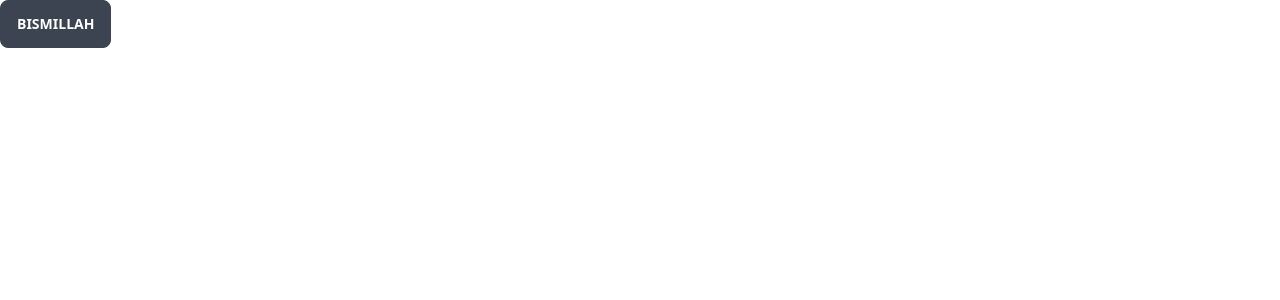
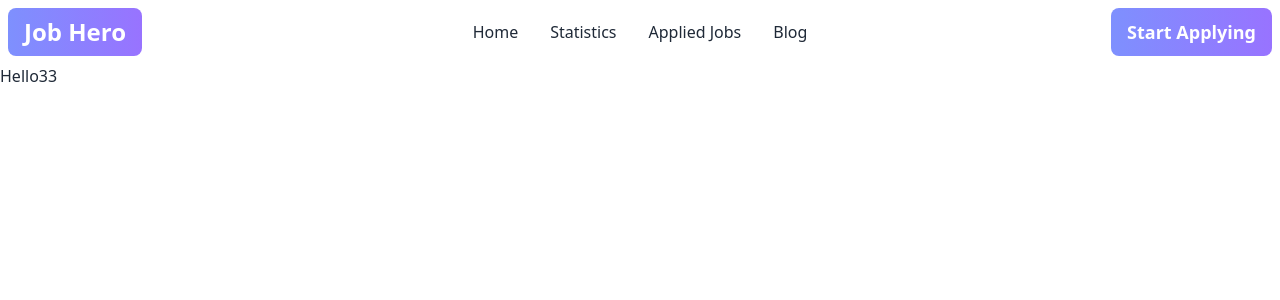
Before and after one commit to Shameem-Akbar/Job-hero, a React (Vite) app: page / in a window 1280 px wide. Shown: the top 300 px of the page. Built offline with nearby package versions, Linux system fonts and the light colour scheme.

Commit message:
navbar completed

```diff
--- a/index.html
+++ b/index.html
@@ -1,13 +1,16 @@
 <!DOCTYPE html>
 <html lang="en">
+
 <head>
   <meta charset="UTF-8" />
-    <link rel="icon" type="image/svg+xml" href="/vite.svg" />
+  <link rel="icon" type="image/svg+xml" href="./src/assets/favicon.png" />
   <meta name="viewport" content="width=device-width, initial-scale=1.0" />
-    <title>Vite + React</title>
+  <title>Job Hero</title>
 </head>
+
 <body>
   <div id="root"></div>
   <script type="module" src="/src/main.jsx"></script>
 </body>
+
 </html>
--- /dev/null
+++ b/src/Header/Header.jsx
@@ -0,0 +1,37 @@
+import React from 'react';
+
+const Header = () => {
+    return (
+        <div>
+            <div className="navbar bg-base-100">
+                <div className="navbar-start">
+                    <div className="dropdown">
+                        <label tabIndex={0} className="btn btn-ghost lg:hidden">
+                            <svg xmlns="http://www.w3.org/2000/svg" className="h-5 w-5" fill="none" viewBox="0 0 24 24" stroke="currentColor"><path strokeLinecap="round" strokeLinejoin="round" strokeWidth="2" d="M4 6h16M4 12h8m-8 6h16" /></svg>
+                        </label>
+                        <ul tabIndex={0} className="menu menu-compact dropdown-content mt-3  shadow rounded bg-base-100 w-52">
+                            <li className="hover-bordered"><a>Home</a></li>
+                            <li className="hover-bordered"><a>Statistics</a></li>
+                            <li className="hover-bordered"><a>Applied Jobs</a></li>
+                            <li className="hover-bordered"><a>Blog</a></li>
+                        </ul>
+                    </div>
+                    <a className="btn text-white normal-case font-bold text-2xl border-none" style={{ background: "linear-gradient(90deg, #7E90FE 0%, #9873FF 100%)" }}>Job Hero</a>
+                </div>
+                <div className="navbar-center hidden lg:flex">
+                    <ul className="menu menu-horizontal px-1">
+                        <li><a>Home</a></li>
+                        <li><a>Statistics</a></li>
+                        <li><a>Applied Jobs</a></li>
+                        <li><a>Blog</a></li>
+                    </ul>
+                </div>
+                <div className="navbar-end">
+                    <a className="btn normal-case text-lg border-none" style={{ background: "linear-gradient(90deg, #7E90FE 0%, #9873FF 100%)" }}>Start Applying</a>
+                </div>
+            </div>
+        </div>
+    );
+};
+
+export default Header;
--- /dev/null
+++ b/src/Home/Home.jsx
@@ -0,0 +1,11 @@
+import React from 'react';
+
+const Home = () => {
+    return (
+        <div>
+            <h3>Hello33</h3>
+        </div>
+    );
+};
+
+export default Home;
--- /dev/null
+++ b/src/Layout/Main.jsx
@@ -0,0 +1,14 @@
+import React from 'react';
+import { Outlet } from 'react-router-dom';
+import Header from '../Header/Header';
+
+const Main = () => {
+    return (
+        <div>
+            <Header></Header>
+            <Outlet></Outlet>
+        </div>
+    );
+};
+
+export default Main;
```
Also changed, not shown: src/main.jsx (+9 -2 lines), src/assets/favicon.png (added). Lines whose indentation alone changed are shown as unchanged.
